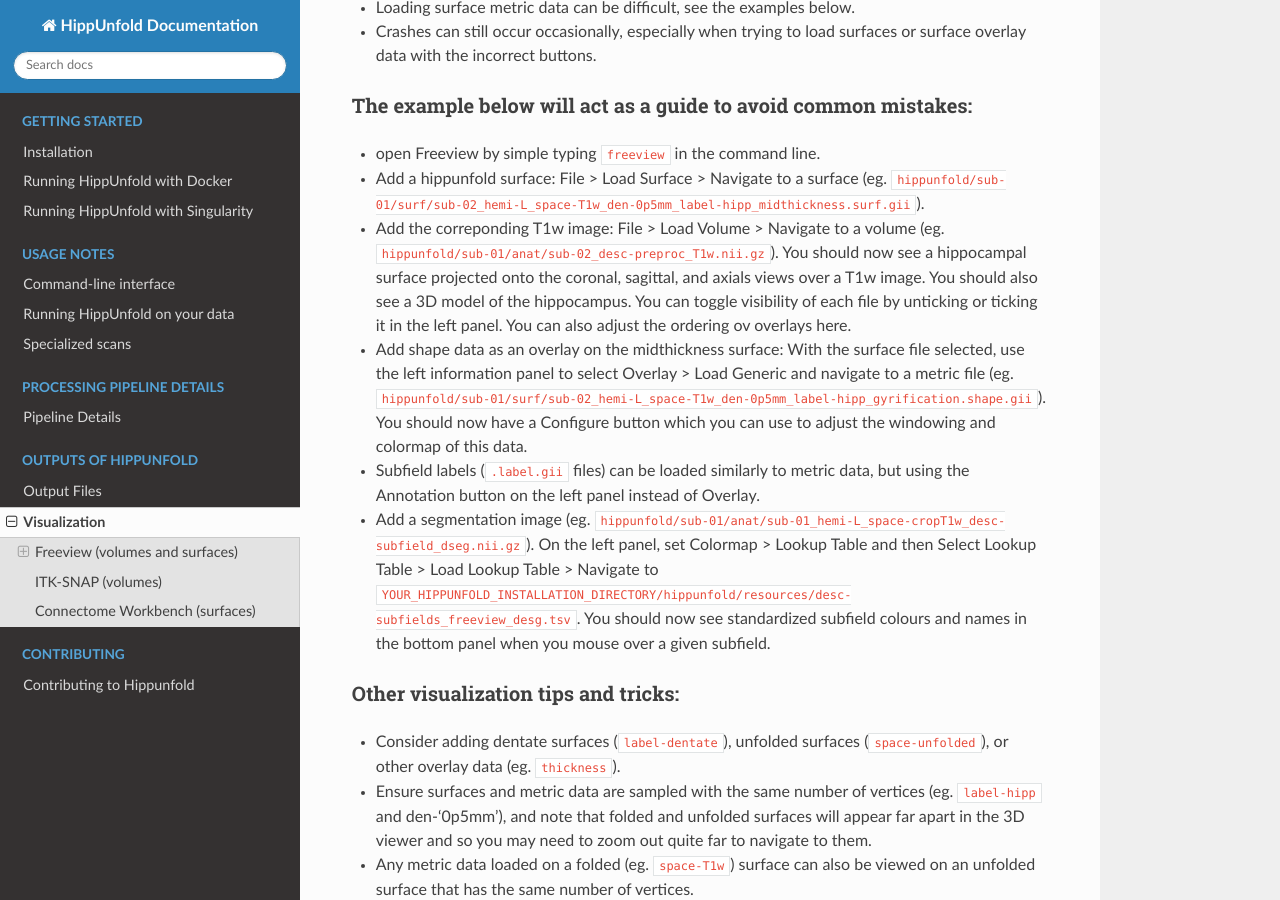
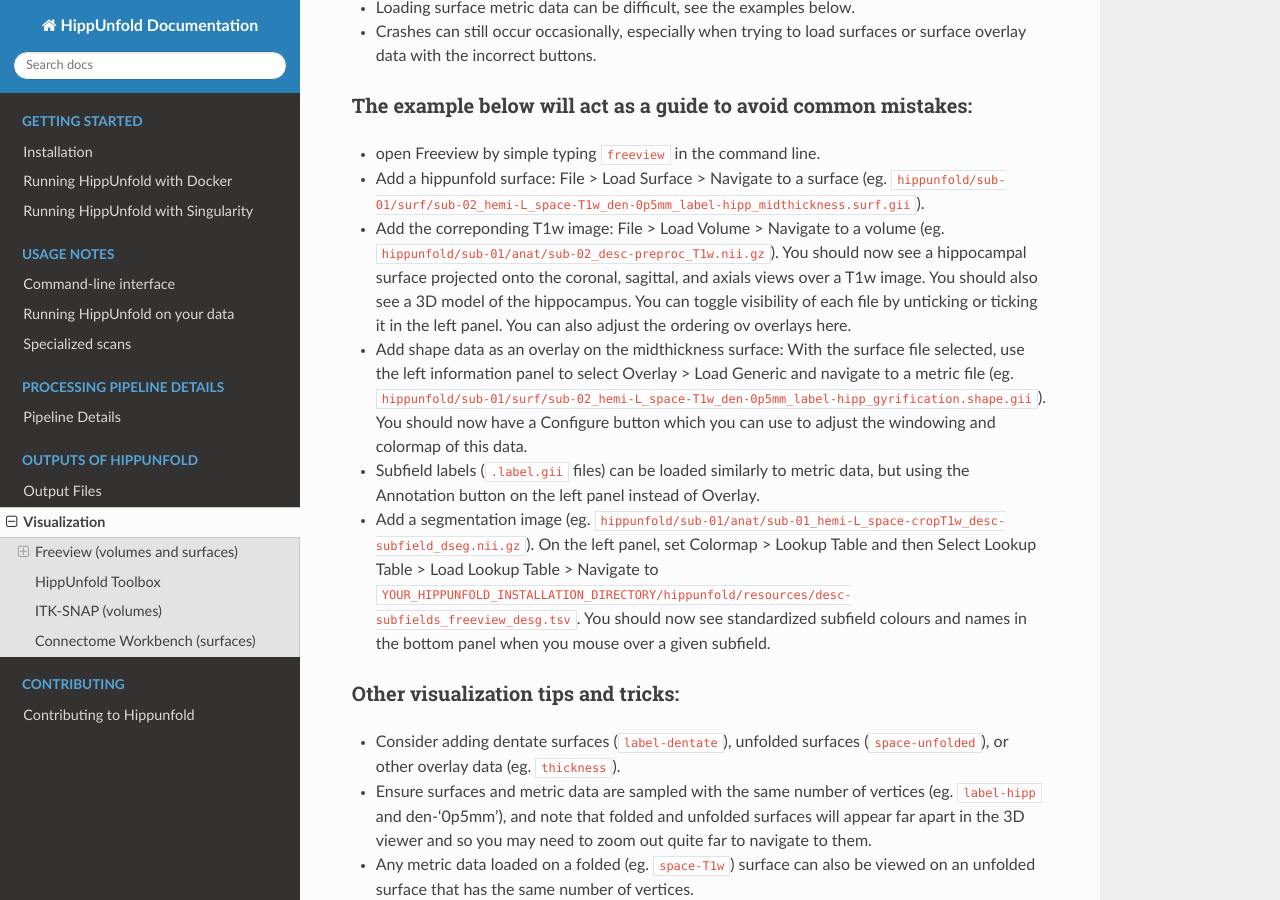
Before and after one commit to khanlab/hippunfold, a Sphinx documentation site: the page built from docs/outputs/visualization.md, in a window 1280 px wide and 900 px high, scrolled down 316 px. Built offline with Sphinx 7.4.7 and the Read the Docs theme 2.0.0, drawn with Linux system fonts in a browser that asks for light colours.

Commit message:
renamed manual, typo in visualization section

```diff
--- a/docs/outputs/visualization.md
+++ b/docs/outputs/visualization.md
@@ -28,7 +28,7 @@
 - Add Laplace coordinates (eg. `hippunfold/sub-01/coords/sub-01_dir-AP_hemi-L_space-cropT1w_label-hipp_desc-laplace_coords.nii.gz`) over your T1w image, then set the minimum windowing to 0.001 and tick the box `Clear background` in the left panel to maintain visibility of the T1w underlay.
 - Note that `space-T1w` and `space-cropT1w` should appear in equivalent positions in Freeview, despite having a different field of view and resolution. If loading these data into Matlab or Python, you will need to first resample these images to the same reference image in order to index voxels from equivalent points.
 
-### HippUnfold Toolbox
+## HippUnfold Toolbox
 
 The [HippUnfold Toolbox](https://github.com/jordandekraker/hippunfold_toolbox) provides examples and functions for mapping data onto hippocampal surfaces, plotting surfaces, and performing comparisons or statistical tests between subjects. Note that this can be done in other programs, like Connectome workbench, but these Python & Matlab tools should give an idea of how this can be done in a fully customizable fashion.
 
```
Also changed, not shown: 2 other files.
